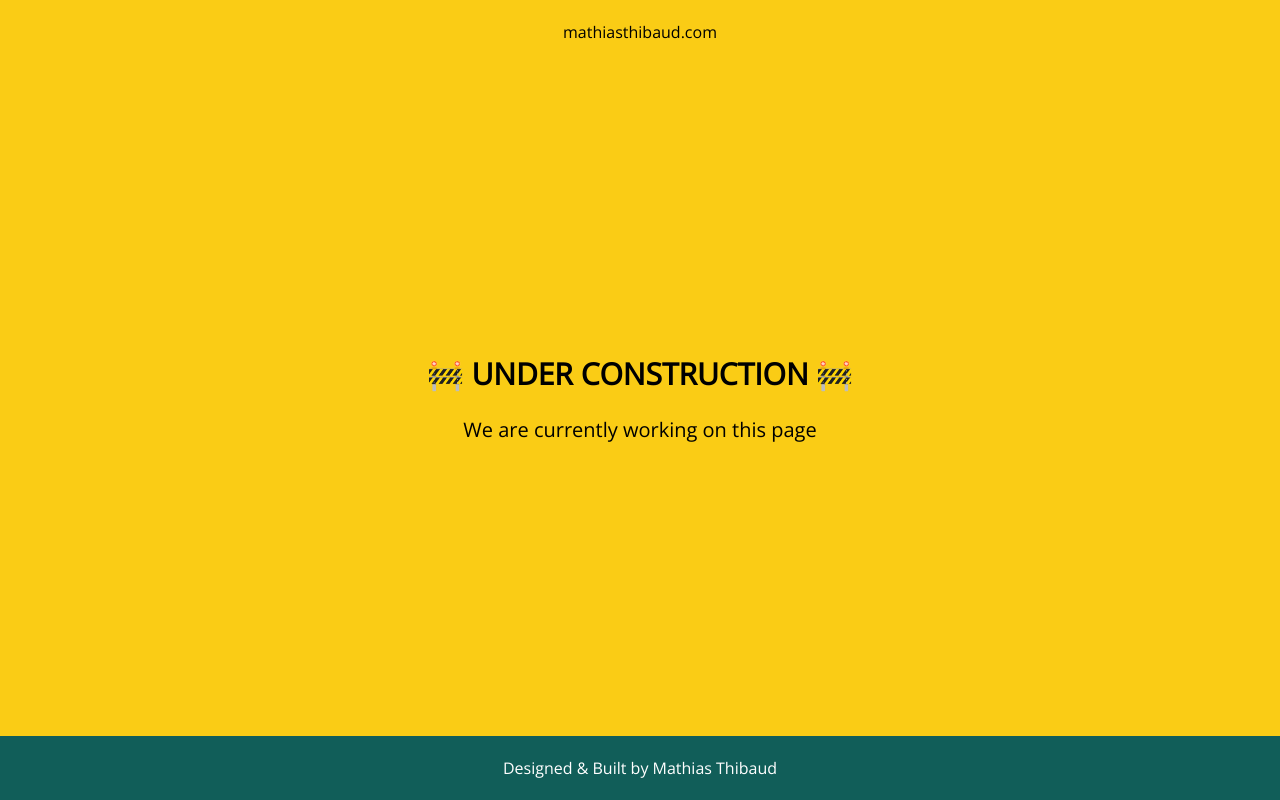
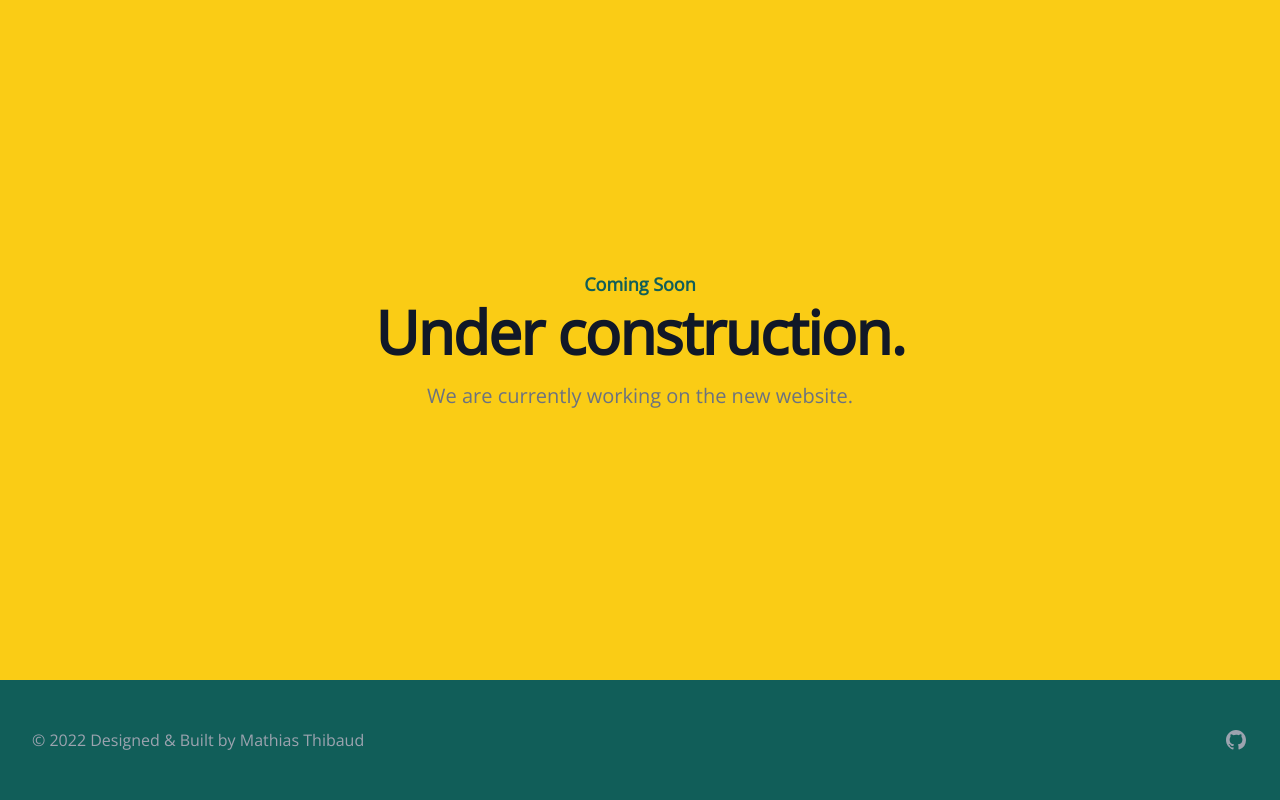
Before and after one commit to ma-thibaud/portfolio-v2, a React (Create React App) app: page / in a window 1280 px wide. Built offline with nearby package versions, Linux system fonts and the light colour scheme.

Commit message:
style: edit UnderConstruction

```diff
--- a/src/App.tsx
+++ b/src/App.tsx
@@ -1,7 +1,13 @@
+import Footer from "./components/Footer";
 import UnderConstruction from "./pages/UnderConstruction";
 
 function App() {
-  return <UnderConstruction />;
+  return (
+    <div className="flex flex-col h-screen bg-yellow-400">
+      <UnderConstruction />
+      <Footer />
+    </div>
+  );
 }
 
 export default App;
--- /dev/null
+++ b/src/components/Footer.tsx
@@ -0,0 +1,49 @@
+interface NavigationItem {
+  name: string;
+  href: string;
+  icon: (props: any) => JSX.Element;
+}
+
+function Footer() {
+  const navigation: NavigationItem[] = [
+    {
+      name: "GitHub",
+      href: "https://github.com/ma-thibaud",
+      icon: (props: any) => (
+        <svg fill="currentColor" viewBox="0 0 24 24" {...props}>
+          <path
+            fillRule="evenodd"
+            d="M12 2C6.477 2 2 6.484 2 12.017c0 4.425 2.865 8.18 6.839 9.504.5.092.682-.217.682-.483 0-.237-.008-.868-.013-1.703-2.782.605-3.369-1.343-3.369-1.343-.454-1.158-1.11-1.466-1.11-1.466-.908-.62.069-.608.069-.608 1.003.07 1.531 1.032 1.531 1.032.892 1.53 2.341 1.088 2.91.832.092-.647.35-1.088.636-1.338-2.22-.253-4.555-1.113-4.555-4.951 0-1.093.39-1.988 1.029-2.688-.103-.253-.446-1.272.098-2.65 0 0 .84-.27 2.75 1.026A9.564 9.564 0 0112 6.844c.85.004 1.705.115 2.504.337 1.909-1.296 2.747-1.027 2.747-1.027.546 1.379.202 2.398.1 2.651.64.7 1.028 1.595 1.028 2.688 0 3.848-2.339 4.695-4.566 4.943.359.309.678.92.678 1.855 0 1.338-.012 2.419-.012 2.747 0 .268.18.58.688.482A10.019 10.019 0 0022 12.017C22 6.484 17.522 2 12 2z"
+            clipRule="evenodd"
+          />
+        </svg>
+      ),
+    },
+  ];
+
+  return (
+    <footer className="bg-teal-800">
+      <div className="mx-auto max-w-7xl py-12 px-4 sm:px-6 md:flex md:items-center md:justify-between lg:px-8">
+        <div className="flex justify-center space-x-6 md:order-2">
+          {navigation.map((item) => (
+            <a
+              key={item.name}
+              href={item.href}
+              className="text-gray-400 hover:text-gray-300"
+            >
+              <span className="sr-only">{item.name}</span>
+              <item.icon className="h-6 w-6" aria-hidden="true" />
+            </a>
+          ))}
+        </div>
+        <div className="mt-8 md:order-1 md:mt-0">
+          <p className="text-center text-base text-gray-400">
+            &copy; 2022 Designed & Built by Mathias Thibaud
+          </p>
+        </div>
+      </div>
+    </footer>
+  );
+}
+
+export default Footer;
--- a/src/pages/UnderConstruction.tsx
+++ b/src/pages/UnderConstruction.tsx
@@ -1,22 +1,25 @@
 const UnderConstruction = () => {
   return (
-    <div className="flex flex-col h-screen bg-yellow-400">
-      <header className="py-5 text-center text-sm md:text-base">
-        mathiasthibaud.com
-      </header>
-      <main className="flex-1 flex items-center justify-center overflow-y-auto text-center p-5">
-        <div>
-          <h1 className="text-xl md:text-3xl font-bold">
-            🚧 UNDER CONSTRUCTION 🚧
-          </h1>
-          <h2 className="mt-6 text-base md:text-xl">
-            We are currently working on this page
-          </h2>
+    // <main className="flex-1 flex items-center justify-center overflow-y-auto text-center p-5">
+    //   <div className="">
+    //     <h1 className="text-3xl sm:text-4xl font-bold">
+    //       🚧 UNDER CONSTRUCTION 🚧
+    //     </h1>
+    //     <h2 className="mt-6 text-lg">We are currently working on this page</h2>
+    //   </div>
+    // </main>
+    <div className="bg-yellow-400 flex-1 flex items-center justify-center">
+      <div className="mx-auto max-w-7xl py-16 px-4 sm:py-24 sm:px-6 lg:px-8">
+        <div className="text-center">
+          <h2 className="text-lg font-semibold text-teal-800">Coming Soon</h2>
+          <p className="mt-1 text-4xl font-bold tracking-tight text-gray-900 sm:text-5xl lg:text-6xl">
+            Under construction.
+          </p>
+          <p className="mx-auto mt-5 max-w-xl text-xl text-gray-500">
+            We are currently working on the new website.
+          </p>
         </div>
-      </main>
-      <footer className="py-5 text-center bg-teal-800 text-white text-sm md:text-base">
-        Designed & Built by Mathias Thibaud{" "}
-      </footer>
+      </div>
     </div>
   );
 };
```
